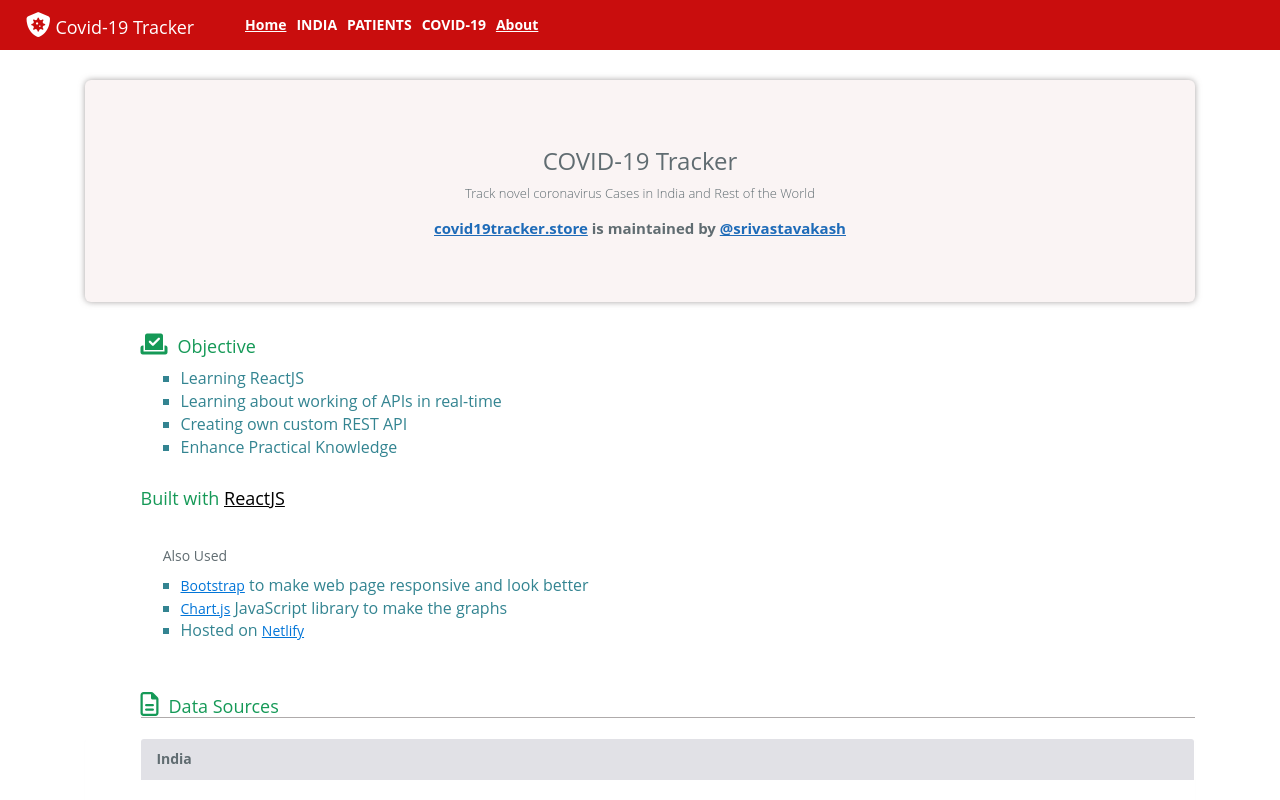
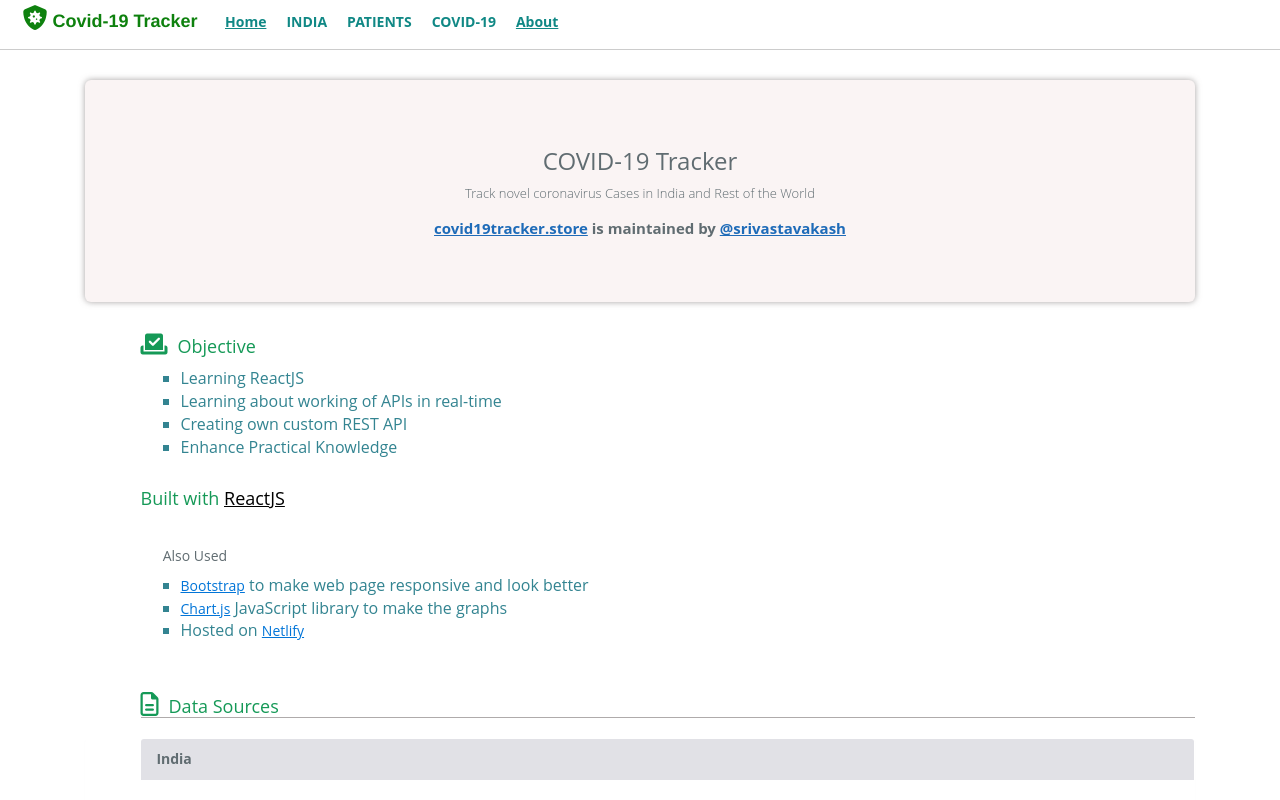
Before and after one commit to srivastavakash/react-covid19-tracker, a React (Create React App) app: page /about in a window 1280 px wide. Shown: the top 800 px of the page. Built offline with nearby package versions, Linux system fonts and the light colour scheme.

Commit message:
UI Changes

```diff
--- a/src/styles.css
+++ b/src/styles.css
@@ -44,6 +44,7 @@
 }
 
 .home-component {
+  margin-top: 80px;
   width: 100%;
 }
 
@@ -65,9 +66,9 @@
   }
 
   .navbar-brand {
-    margin-right: 30px;
-    margin-top: -12px;
+    margin-top: 12px;
     width: 200px;
+    font-weight: bold;
   }
   .fa-shield-virus {
     margin-top: 0px;
@@ -77,10 +78,42 @@
     font-size: 20px;
     transition: font-size 1.5s;
   }
-  .nav-link,
-  .navbar-brand {
-    color: #fff;
-    height: 30%;
+  .navbar-nav {
+    margin-left: 60%;
+  }
+  .nav-link {
+    color: #108885;
+    height: 50px;
+  }
+
+  .nav-item {
+    display: inline-block;
+    position: relative;
+    padding-bottom: 3px;
+    margin-right: 10px;
+  }
+  .nav-item:last-child {
+    margin-right: 0;
+  }
+
+  .nav-item:after {
+    content: "";
+    display: block;
+    margin: auto;
+    height: 3px;
+    width: 0px;
+    background: transparent;
+    transition: width 0.2s ease, background-color 0.2s ease;
+  }
+  .nav-item:hover:after {
+    width: 100%;
+    background: #0e6665;
+  }
+  .nav-item:hover {
+    height: 50px;
+  }
+  .navlink:hover {
+    color: #0e6665;
   }
   .modal-link {
     margin-top: 20px;
@@ -144,18 +177,19 @@
 }
 
 @media screen and (max-width: 700px) {
+  .home-component {
+    margin-top: 30px;
+  }
   .main {
     margin-top: 15%;
   }
   .progress {
     margin-top: 15%;
   }
-  nav {
-    background-color: rgb(201, 13, 13);
-  }
   .navbar-brand {
-    color: #fff;
     width: 150px;
+    height: 30px;
+    margin-top: -10px;
     margin-left: 0px;
     margin-right: 0px;
   }
@@ -164,14 +198,23 @@
     font-size: 15px;
   }
   .nav-link {
+    color: #108885;
+  }
+
+  .nav-link:hover {
+    height: 35px;
+    background-color: #000;
     color: #fff;
   }
   .navbar-toggler {
-    margin-left: 4%;
+    margin-left: 10%;
+    height: 30px;
+    border: 1px solid #ccc;
+    border-radius: 5px;
   }
 
   .hamburger {
-    margin-top: 0;
+    margin-top: 0px;
     font-size: 20px;
     color: rgb(241, 9, 9);
   }
@@ -243,15 +286,18 @@
   .map {
     margin: 5%;
   }
+  .st-top-distt {
+    margin-left: 8%;
+  }
 }
 @media screen and (max-width: 360px) {
   .ind-pnl-1 {
     height: 90px;
   }
 }
-a:visited {
-  color: #fff;
-}
+/*a:visited {
+  color: rgb(63, 61, 61);
+}*/
 .App {
   font-family: "Open Sans", "Helvetica Neue", Helvetica, Arial, sans-serif;
   text-align: center;
@@ -261,20 +307,23 @@
 }
 
 nav {
-  background-color: rgb(201, 13, 13);
+  background-color: rgb(255, 255, 255);
+}
+.navbar {
+  border-bottom: 1px solid #ccc;
 }
 .navbar-brand {
   padding: 0px;
+  color: rgb(14, 129, 14);
+  font-family: Avenir, Helvetica, Arial, sans-serif;
 }
 .footer-row {
-  background-color: rgb(161, 24, 24);
+  background-color: rgb(124, 114, 114);
 }
 
-.navbar-brand:hover {
-  color: #fff;
-}
 .nav-link {
-  color: #fff;
+  color: #108885;
+  text-align: center;
   font-weight: bold;
 }
 
@@ -283,16 +332,8 @@
   height: 50%;
   display: none;
 }
-.nav-link:hover {
-  height: 50px;
-  background-color: #fff;
-  color: #000;
-}
 .nav-item .active {
   text-decoration: underline;
-}
-.container-fluid {
-  margin-top: 8%;
 }
 .loading-label .country-name {
   text-align: left;
@@ -594,15 +635,24 @@
   font-size: 120%;
 }
 .state-page {
-  margin-top: 20%;
+  margin-top: 80px;
   margin-bottom: 20%;
+}
+.st-top-distt {
+  border: 1px solid #000;
+  border-radius: 6px;
+  height: 70%;
+  width: 80%;
+  margin-top: 10px;
+}
+.top-dist * {
+  display: inline;
 }
 /* For District Table*/
 
 .dist-tab {
   margin-left: 10%;
 }
-
 .btn-outline-dark {
   border: 1px solid #000;
   float: left;
@@ -733,3 +783,8 @@
 .src-link:hover {
   text-decoration: underline;
 }
+
+.last-col::after {
+  content: "";
+  display: none;
+}
```
